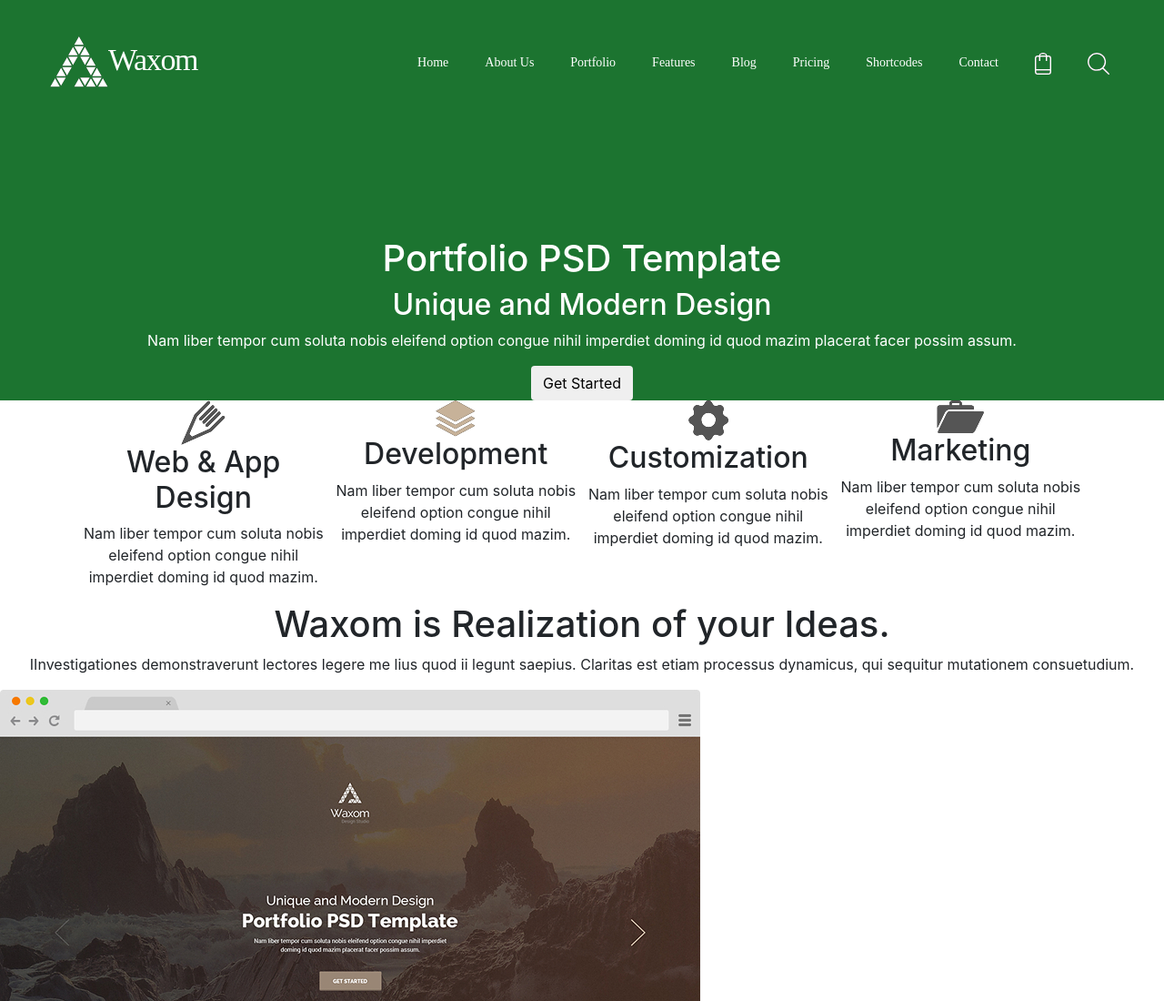
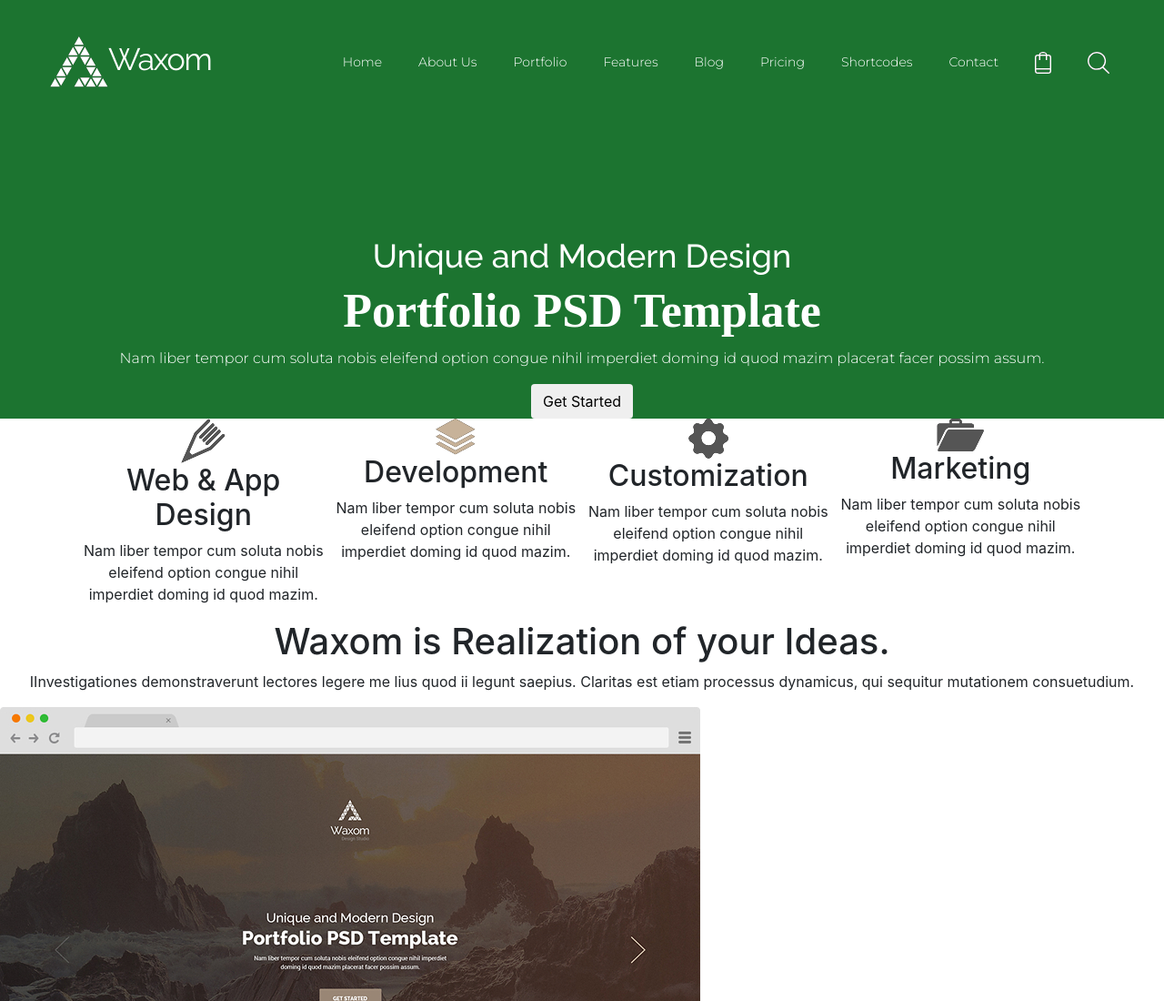
Before and after one commit to hornuglan/HTML5-JQuery-landing-demo, a website: page index.html in a window 1280 px wide. Shown: the top 1100 px of the page at 91% size. Drawn offline with nearby package versions, Linux system fonts and the light colour scheme.

Commit message:
correct fonts were set in index.html

```diff
--- a/index.html
+++ b/index.html
@@ -8,6 +8,9 @@
         <link rel="stylesheet" type="text/css" href="source/carousel/slick/slick-theme.css"/>
         <link rel="stylesheet" href="https://stackpath.bootstrapcdn.com/bootstrap/4.1.3/css/bootstrap.min.css" integrity="sha384-MCw98/SFnGE8fJT3GXwEOngsV7Zt27NXFoaoApmYm81iuXoPkFOJwJ8ERdknLPMO" crossorigin="anonymous">
         <link rel="stylesheet" href="/bootstrap/dist/css/bootstrap.css">
+        <link href="https://fonts.googleapis.com/css?family=Raleway:400,500,600,700,800" rel="stylesheet">
+        <link href="https://fonts.googleapis.com/css?family=Montserrat:200,300,400" rel="stylesheet">
+        <link href="https://fonts.googleapis.com/css?family=Roboto" rel="stylesheet">
         <link href="source/css/style.css" rel="stylesheet">
     </head>
     <body>
@@ -61,8 +64,8 @@
         </header>
         <div class="sample">
           <div class="container">
-          <h1 class="sample__title h1 text-center">Portfolio PSD Template</h1>
-          <h2 class="sample__tagline h2 text-center">Unique and Modern Design</h2>
+          <h1 class="sample__title h1 text-center">Unique and Modern Design</h1>
+          <h2 class="sample__tagline h2 text-center">Portfolio PSD Template</h2>
           <p class="sample__text text-center">
             Nam liber tempor cum soluta nobis eleifend option congue nihil
             imperdiet doming id&nbsp;quod mazim placerat facer possim assum.
--- a/source/Sass/_fonts.scss
+++ b/source/Sass/_fonts.scss
@@ -1,7 +1,7 @@
 @font-face {
     font-family: "Roboto", sans-serif;
     src: local("Roboto Regular"),
-    url("/source/fonts/Roboto/Roboto-Regular.ttf") format(".ttf");
+    url("../fonts/Roboto-Regular.ttf") format(".ttf");
     font-weight: 400;
     font-style: normal;
 }
@@ -9,7 +9,7 @@
 @font-face {
     font-family: "Montserrat", sans-serif;
     src: local("Montserrat Light"),
-    url("/source/fonts/Montserrat/Montserrat-Light.ttf") format(".ttf");
+    url("../fonts/Montserrat/Montserrat-Light.ttf") format(".ttf");
     font-weight: 300;
     font-style: normal;
 }
@@ -17,7 +17,7 @@
 @font-face {
     font-family: "Montserrat", sans-serif;
     src: local("Montserrat Regular"),
-    url("/source/fonts/Montserrat/Montserrat-Regular.ttf") format(".ttf");
+    url("../fonts/Montserrat/Montserrat-Regular.ttf") format(".ttf");
     font-weight: 400;
     font-style: normal;
 }
@@ -25,15 +25,15 @@
 @font-face {
     font-family: "Montserrat", sans-serif;
     src: local("Montserrat Extra-Light"),
-    url("/source/fonts/Montserrat/Montserrat-ExtraLight.ttf") format(".ttf");
+    url("../fonts/Montserrat/Montserrat-ExtraLight.ttf") format(".ttf");
     font-weight: 200;
     font-style: normal;
 }
 
 @font-face {
     font-family: "Raleway", sans-serif;
-    src: local("Raleway Regular"),
-    url("/source/fonts/Raleway/Raleway-Regular.ttf") format(".ttf");
+    src: local("Raleway-Regular"),
+    url("/HTML5-JQuery-landing-demo/source/fonts/Raleway-Regular.ttf") format("ttf");
     font-weight: 400;
     font-style: normal;
 }
@@ -41,7 +41,7 @@
 @font-face {
     font-family: "Raleway", sans-serif;
     src: local("Raleway Medium"),
-    url("/source/fonts/Raleway/Raleway-Medium.ttf") format(".ttf");
+    url("../fonts/Raleway-Medium.ttf") format(".ttf");
     font-weight: 500;
     font-style: normal;
 }
@@ -49,7 +49,7 @@
 @font-face {
     font-family: "Raleway", sans-serif;
     src: local("Raleway Semi-Bold"),
-    url("/source/fonts/Raleway/Raleway-SemiBold.ttf") format(".ttf");
+    url("../fonts/Raleway-SemiBold.ttf") format(".ttf");
     font-weight: 600;
     font-style: normal;
 }
@@ -57,7 +57,7 @@
 @font-face {
     font-family: "Raleway", sans-serif;
     src: local("Raleway Bold"),
-    url("/source/fonts/Raleway/Raleway-Bold.ttf") format(".ttf");
+    url("../fonts/Raleway-Bold.ttf") format(".ttf");
     font-weight: 700;
     font-style: normal;
 }
@@ -65,7 +65,7 @@
 @font-face {
     font-family: "Raleway", sans-serif;
     src: local("Raleway Extra-Bold"),
-    url("/source/fonts/Raleway/Raleway-ExtraBold.ttf") format(".ttf");
+    url("../fonts/Raleway-ExtraBold.ttf") format(".ttf");
     font-weight: 800;
     font-style: normal;
 }
--- a/source/Sass/blocks/_logo.scss
+++ b/source/Sass/blocks/_logo.scss
@@ -12,7 +12,7 @@
     width: 115px;
     height: 50px;
     color: white;
-    font-family: Raleway;
+    font-family: Raleway, sans-serif;
     font-size: 34px;
     font-weight: 400;
     letter-spacing: -1.36px;
--- a/source/Sass/blocks/_sample.scss
+++ b/source/Sass/blocks/_sample.scss
@@ -2,4 +2,20 @@
   background-color: #1c7430;
   padding-top: 260px;
   color: $white;
+  &__title {
+    font-family: Raleway;
+    font-size: 36px;
+    font-weight: 500;
+  }
+  &__tagline {
+    font-family: "Raleway - Extra Bold";
+    font-size: 52px;
+    font-weight: 700;
+  }
+  &__text {
+    font-family: Montserrat;
+    font-size: 16px;
+    font-weight: 300;
+    line-height: 1.5;
+  }
 }
```
Also changed, not shown: source/css/style.css.
